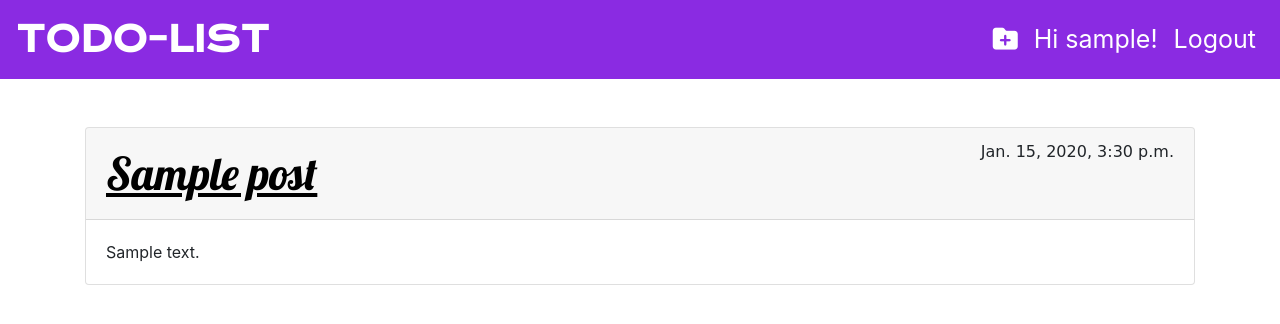
After one commit to Saup21/Todo-list, a Django app: page /post/1/ in a window 1280 px wide. The commit adds this page. Shown: the top 324 px of the page. Run offline with Django 3.2, Linux system fonts and the light colour scheme; a user stored in the database is signed in; tables that the repository leaves empty hold one stand-in row (values such as "Sample post"); some libraries are stand-ins or nearby versions.

Commit message:
Added post detail feature and favicon

```diff
--- a/todo/static/css/todo.css
+++ b/todo/static/css/todo.css
@@ -25,12 +25,26 @@ div.post-flex {
     justify-content: space-between;
 }
 
+a.title {
+    font-family: 'Lobster', sans-serif;
+    font-size: 45px;
+    margin-bottom: 0px;
+    color: black;
+}
+
 p.title {
     font-family: 'Lobster', sans-serif;
     font-size: 45px;
     margin-bottom: 0px;
+    color: black;
+    cursor: default;
+}
+
+article.text {
+    cursor: default;
 }
 
 time.dt {
     font-family: cursive;
+    cursor: default;
 }
--- a/todo/templates/todo/base.html
+++ b/todo/templates/todo/base.html
@@ -4,6 +4,7 @@
     <head>
         <meta charset="utf-8">
         <title>Todo-list</title>
+        <link rel="icon" href="{% static 'images/icon.webp' %}" type="image/gif" sizes="16x16">
         <link rel="stylesheet" href="https://cdn.jsdelivr.net/npm/bootstrap@4.5.3/dist/css/bootstrap.min.css" integrity="sha384-TX8t27EcRE3e/ihU7zmQxVncDAy5uIKz4rEkgIXeMed4M0jlfIDPvg6uqKI2xXr2" crossorigin="anonymous">
         <link rel="stylesheet" href="{% static 'css/todo.css' %}">
         <link href="//fonts.googleapis.com/css?family=Lobster&subset=latin,latin-ext" rel="stylesheet" type="text/css">
--- /dev/null
+++ b/todo/templates/todo/post_detail.html
@@ -0,0 +1,19 @@
+{% extends 'todo/base.html' %}
+
+{% block content1 %}
+
+<div class="container">
+    <div class="card card-login mx-auto mt-5">
+       <div class="card-header post-flex">
+           <p class="title"><u>{{ post.title }}</u></p>
+           <time class="dt">{{ post.published_date }}</time>
+       </div>
+       <div class="card-body">
+           <article class="text">
+               {{ post.text|linebreaksbr }}
+           </article>
+       </div>
+   </div>
+</div>
+
+{% endblock %}
--- a/todo/templates/todo/todo.html
+++ b/todo/templates/todo/todo.html
@@ -6,11 +6,11 @@
     <div class="container">
         <div class="card card-login mx-auto mt-5">
            <div class="card-header post-flex">
-               <p class="title"><u>{{ post.title }}</u></p>
+               <a class="title" href="{% url 'post_detail' pk=post.pk %}"><u>{{ post.title }}</u></a>
                <time class="dt">{{ post.published_date }}</time>
            </div>
            <div class="card-body">
-               <article class="">
+               <article class="text">
                    {{ post.text|linebreaksbr }}
                </article>
            </div>
--- a/todo/urls.py
+++ b/todo/urls.py
@@ -9,4 +9,5 @@ urlpatterns = [
     path('login/', auth_views.LoginView.as_view(template_name='todo/login.html'), name='login'),
     path('logout/', views.logout_request, name='logout'),
     path('post/create/', views.new_post, name='new_post'),
+    path('post/<int:pk>/', views.post_detail, name='post_detail'),
 ]
--- a/todo/views.py
+++ b/todo/views.py
@@ -1,4 +1,4 @@
-from django.shortcuts import render, redirect
+from django.shortcuts import render, redirect, get_object_or_404
 from django.utils import timezone
 from django.contrib import messages
 from django.contrib.auth.forms import UserCreationForm, AuthenticationForm
@@ -60,3 +60,9 @@ def new_post(request):
         return render(request, 'todo/new_post.html', {'form': form})
     else:
         return redirect('login')
+def post_detail(request, pk):
+    if request.user.is_authenticated:
+        post = get_object_or_404(Post, author=request.user, pk=pk)
+        return render(request, 'todo/post_detail.html', {'post': post})
+    else:
+        return redirect('login')
```
Also changed, not shown: todo/static/images/icon.webp (added).
